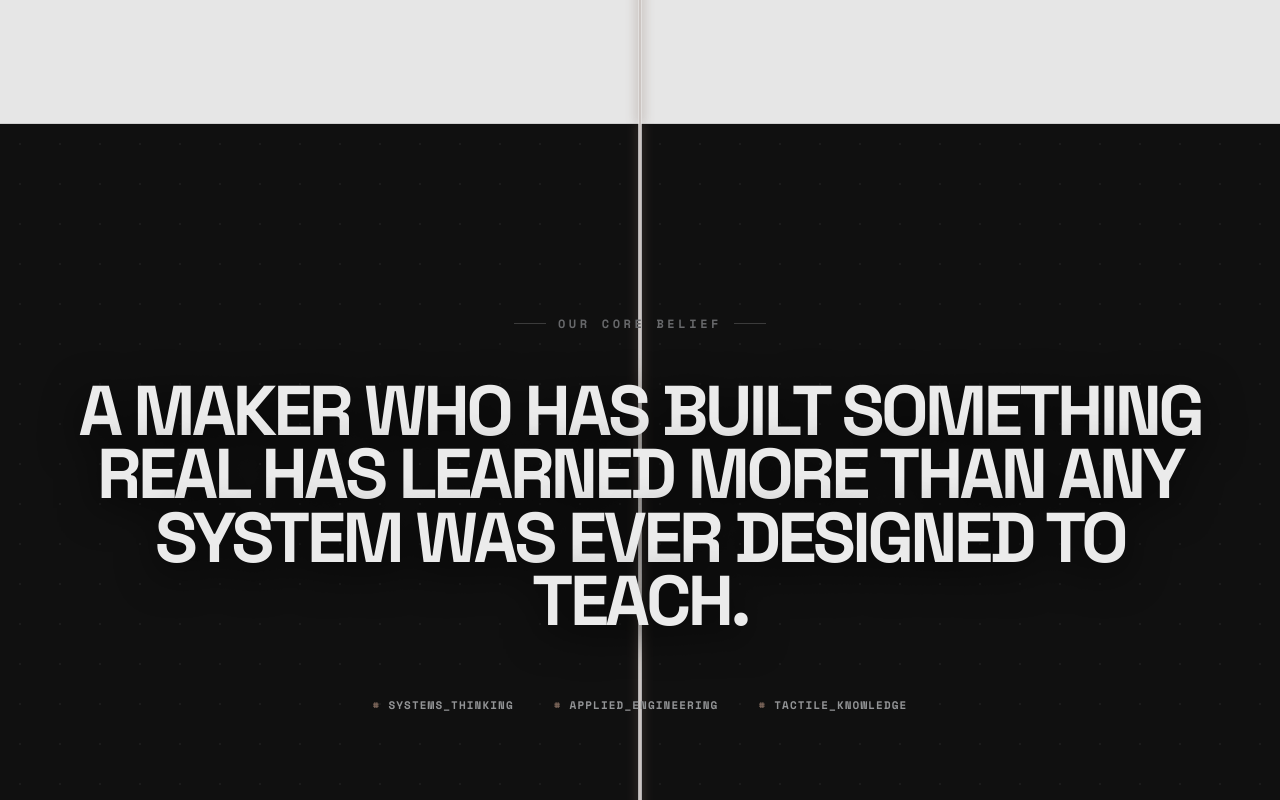
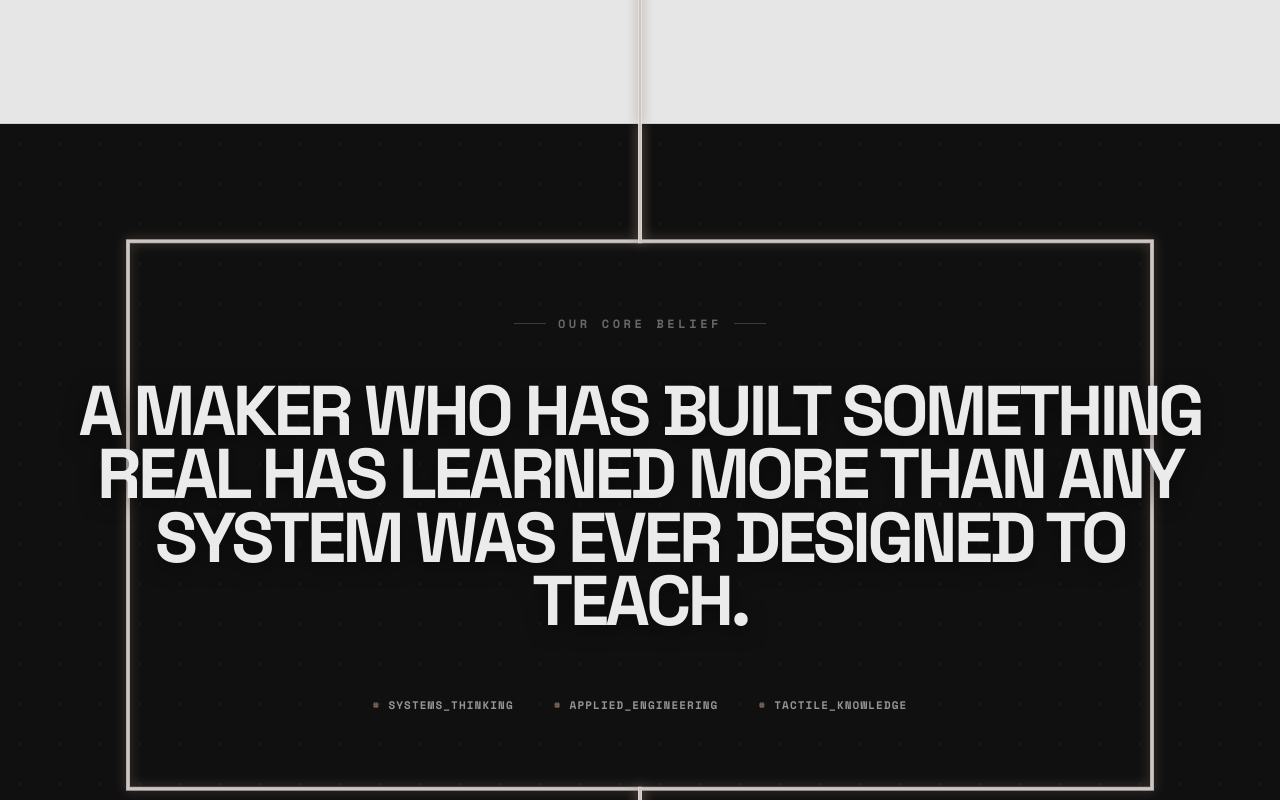
Before and after one commit to pratikb1234/Makerreactor, a React (Vite) app: page / in a window 1280 px wide. Shown: the part 4600-5400 px from the top of the page. Built offline with nearby package versions, Linux system fonts and the light colour scheme.

Commit message:
Restore symmetrical circuit frame and fix SVG text shadow clipping

```diff
--- a/src/components/WhyItWorks.jsx
+++ b/src/components/WhyItWorks.jsx
@@ -154,25 +154,18 @@ export default function WhyItWorks() {
         {/* Background Grid */}
         <div className="absolute inset-0 opacity-[0.05] pointer-events-none z-0" style={{ backgroundImage: 'radial-gradient(white 1px, transparent 1px)', backgroundSize: '40px 40px' }} />
 
-        {/* Central Circuit Line - seamlessly connects with the line from the white section */}
-        <div className="absolute left-1/2 -translate-x-1/2 hidden lg:block pointer-events-none z-0" style={{ top: 0, bottom: 0, width: 80 }}>
-          <ScrollCircuitLine
-            sectionRef={enderRef}
-            className="top-0 left-0 w-full h-full"
-            pathD="M 40 0 V 1000"
-            viewBox="0 0 80 1000"
-            isActivated={isHeroBridgeComplete}
-            scrollOffset={["start center", "end center"]}
-          />
+        {/* Symmetrical Frame Circuit Lines */}
+        <div className="absolute inset-0 pointer-events-none z-0">
+          <ScrollCircuitLine sectionRef={enderRef} className="top-0 left-0 w-full h-full" pathD="M 500 0 V 150 H 100 V 850 H 500 V 1000" viewBox="0 0 1000 1000" isActivated={isHeroBridgeComplete} scrollOffset={["start 80%", "center center"]} />
+          <ScrollCircuitLine sectionRef={enderRef} className="top-0 left-0 w-full h-full" pathD="M 500 0 V 150 H 900 V 850 H 500 V 1000" viewBox="0 0 1000 1000" isActivated={isHeroBridgeComplete} scrollOffset={["start 80%", "center center"]} />
         </div>
-
-
 
         <motion.div initial={{ opacity: 0, y: 20 }} whileInView={{ opacity: 1, y: 0 }} viewport={{ once: true }} transition={{ duration: 0.6 }} className="relative z-10 font-mono text-xs uppercase tracking-[0.3em] text-gray-500 font-bold mb-12 flex items-center gap-3">
           <div className="w-8 h-px bg-white/20" />Our Core Belief<div className="w-8 h-px bg-white/20" />
         </motion.div>
 
-        <motion.p initial={{ opacity: 0, y: 40 }} whileInView={{ opacity: 1, y: 0 }} viewport={{ once: true }} transition={{ duration: 1, ease: [0.16, 1, 0.3, 1] }} className="relative z-10 text-center font-display font-bold uppercase tracking-tighter leading-[0.9] max-w-6xl" style={{ fontSize: 'clamp(2.4rem, 5.5vw, 6rem)', textShadow: '0 10px 40px rgba(0,0,0,0.8)' }}>
+        {/* Removed the heavy text shadow that was causing the SVG to appear broken/clipped */}
+        <motion.p initial={{ opacity: 0, y: 40 }} whileInView={{ opacity: 1, y: 0 }} viewport={{ once: true }} transition={{ duration: 1, ease: [0.16, 1, 0.3, 1] }} className="relative z-10 text-center font-display font-bold uppercase tracking-tighter leading-[0.9] max-w-6xl" style={{ fontSize: 'clamp(2.4rem, 5.5vw, 6rem)', textShadow: '0 4px 20px rgba(0,0,0,0.5)' }}>
           <span className="text-white">A maker who has built something real has learned more than any system was ever designed to teach.</span>
         </motion.p>
 
```
